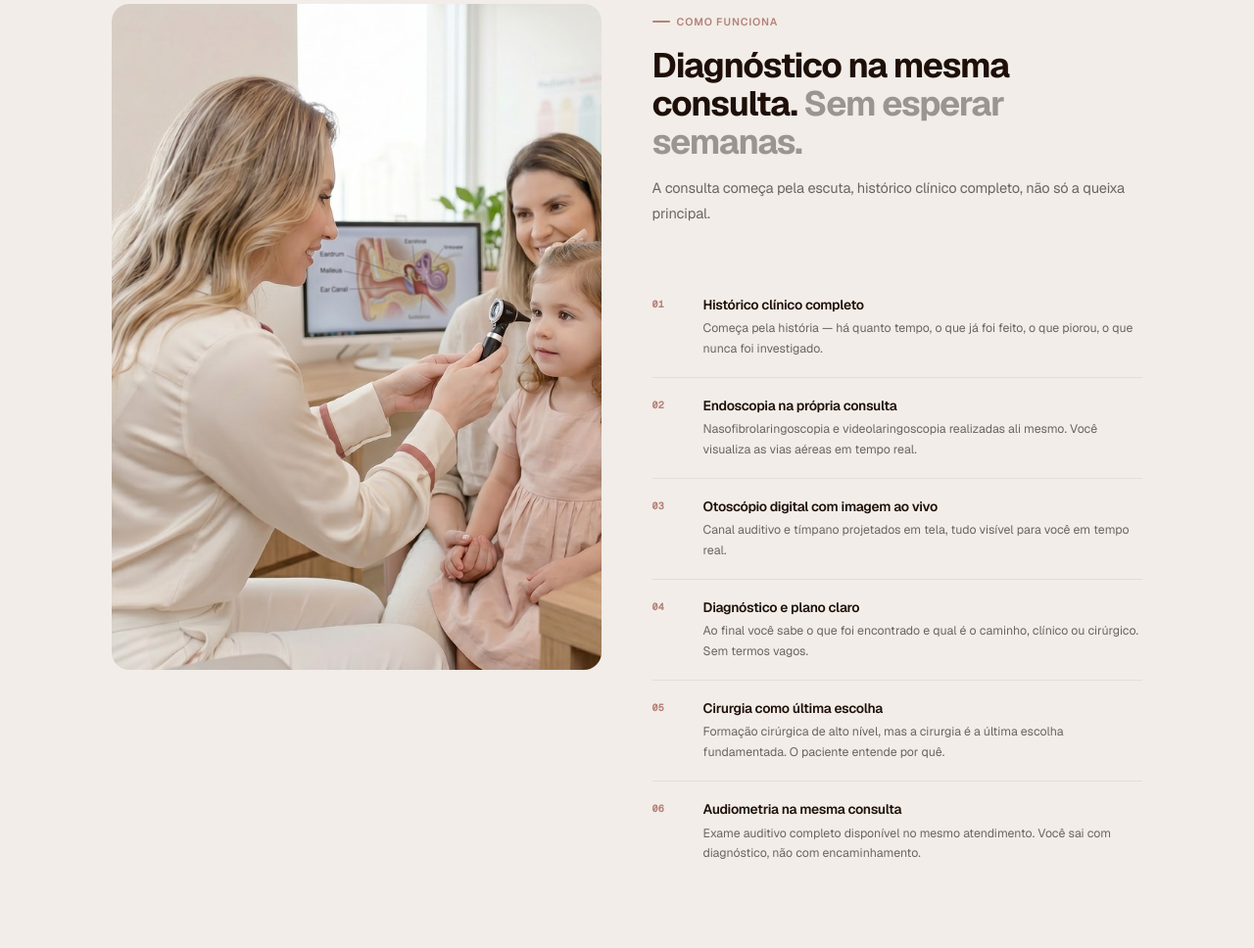
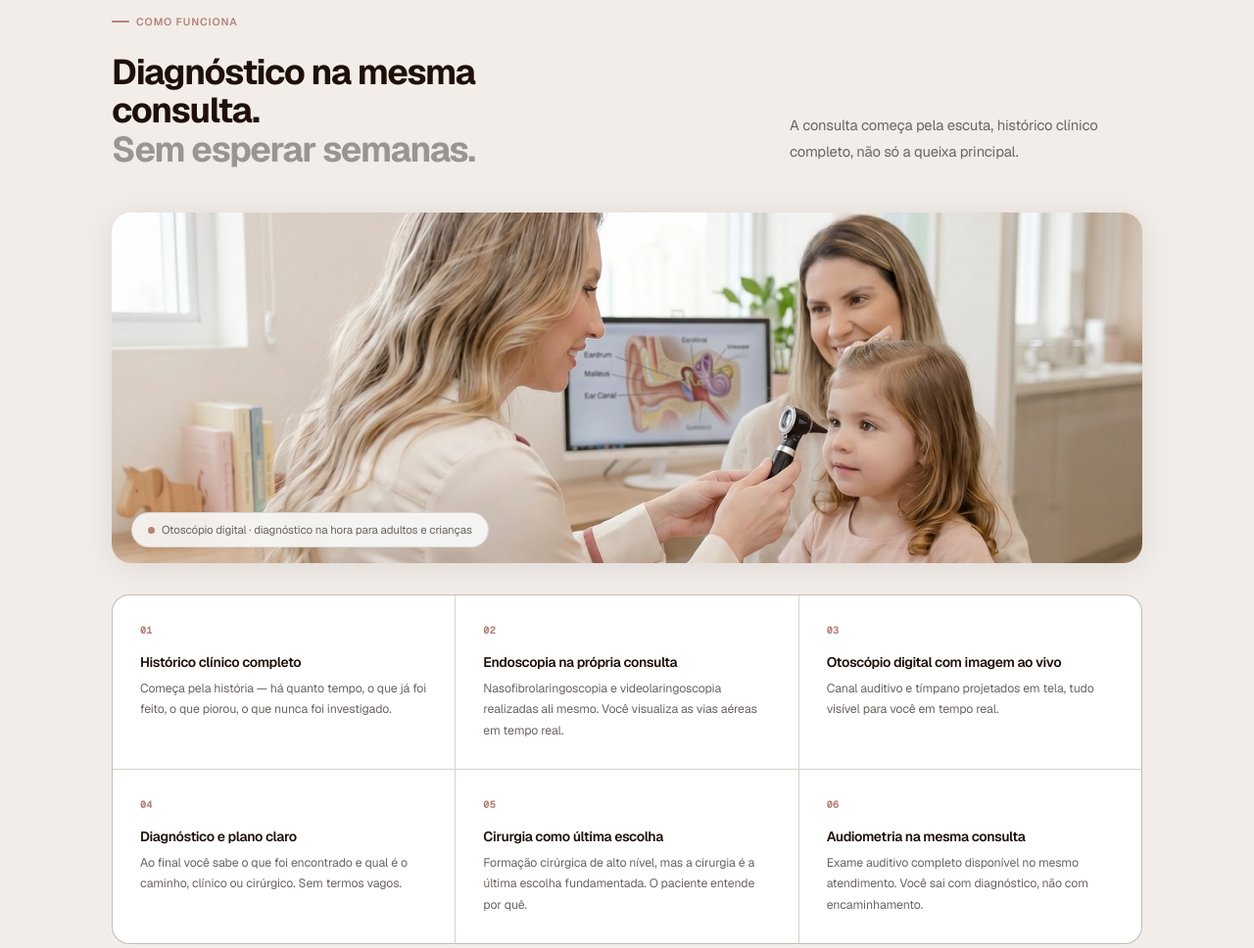
Before and after one commit to matheusmouraco/dragiu, a plain HTML site: page sobre.html in a window 1280 px wide. Shown: the part 1916-2884 px from the top of the page at 98% size. Drawn offline with nearby package versions, Linux system fonts and the light colour scheme.

Commit message:
Add files via upload

```diff
--- a/sobre.html
+++ b/sobre.html
@@ -75,26 +75,63 @@
 <!-- COMO FUNCIONA -->
 <section id="como-funciona" class="ip-cf">
   <div class="container">
-    <div class="ip-cf-grid">
-      <div class="ip-cf-foto rv">
-        <img src="svc-otoscopio.jpg" alt="Otoscópio digital com tela">
+
+    <!-- Header -->
+    <div class="cf-new-header">
+      <div class="cf-new-header-left rv">
+        <span class="tag">Como funciona</span>
+        <h2 class="s-title" style="margin:0.6rem 0 0">Diagnóstico na mesma consulta.<br><span class="dim">Sem esperar semanas.</span></h2>
       </div>
-      <div class="ip-cf-steps rv d1">
-        <div class="ip-cf-header">
-          <span class="tag">Como funciona</span>
-          <h2 class="s-title" style="margin:0.6rem 0 0.9rem">Diagnóstico na mesma consulta. <span class="dim">Sem esperar semanas.</span></h2>
-          <p class="s-lead" style="margin-bottom:1.75rem">A consulta começa pela escuta, histórico clínico completo, não só a queixa principal.</p>
-        </div>
-        <div class="ip-step"><span class="ip-step-n">01</span><div><h4>Histórico clínico completo</h4><p>Começa pela história — há quanto tempo, o que já foi feito, o que piorou, o que nunca foi investigado.</p></div></div>
-        <div class="ip-step"><span class="ip-step-n">02</span><div><h4>Endoscopia na própria consulta</h4><p>Nasofibrolaringoscopia e videolaringoscopia realizadas ali mesmo. Você visualiza as vias aéreas em tempo real.</p></div></div>
-        <div class="ip-step"><span class="ip-step-n">03</span><div><h4>Otoscópio digital com imagem ao vivo</h4><p>Canal auditivo e tímpano projetados em tela, tudo visível para você em tempo real.</p></div></div>
-        <div class="ip-step"><span class="ip-step-n">04</span><div><h4>Diagnóstico e plano claro</h4><p>Ao final você sabe o que foi encontrado e qual é o caminho, clínico ou cirúrgico. Sem termos vagos.</p></div></div>
-        <div class="ip-step"><span class="ip-step-n">05</span><div><h4>Cirurgia como última escolha</h4><p>Formação cirúrgica de alto nível, mas a cirurgia é a última escolha fundamentada. O paciente entende por quê.</p></div></div>
-        <div class="ip-step"><span class="ip-step-n">06</span><div><h4>Audiometria na mesma consulta</h4><p>Exame auditivo completo disponível no mesmo atendimento. Você sai com diagnóstico, não com encaminhamento.</p></div></div>
+      <p class="cf-new-header-right rv d1">A consulta começa pela escuta, histórico clínico completo, não só a queixa principal.</p>
+    </div>
+
+    <!-- Imagem full-width -->
+    <div class="cf-new-img rv d2">
+      <img src="svc-otoscopio.jpg" alt="Otoscópio digital com tela — Dra. Giuliana Graicer">
+      <div class="cf-new-img-badge">
+        <span class="cf-badge-dot"></span>Otoscópio digital · diagnóstico na hora para adultos e crianças
       </div>
     </div>
+
+    <!-- 6 cards em grid 2x3 -->
+    <div class="cf-new-grid">
+        <div class="cf-new-card rv">
+          <span class="cf-new-num">01</span>
+          <h4>Histórico clínico completo</h4>
+          <p>Começa pela história — há quanto tempo, o que já foi feito, o que piorou, o que nunca foi investigado.</p>
+        </div>
+        <div class="cf-new-card rv">
+          <span class="cf-new-num">02</span>
+          <h4>Endoscopia na própria consulta</h4>
+          <p>Nasofibrolaringoscopia e videolaringoscopia realizadas ali mesmo. Você visualiza as vias aéreas em tempo real.</p>
+        </div>
+        <div class="cf-new-card rv">
+          <span class="cf-new-num">03</span>
+          <h4>Otoscópio digital com imagem ao vivo</h4>
+          <p>Canal auditivo e tímpano projetados em tela, tudo visível para você em tempo real.</p>
+        </div>
+        <div class="cf-new-card rv">
+          <span class="cf-new-num">04</span>
+          <h4>Diagnóstico e plano claro</h4>
+          <p>Ao final você sabe o que foi encontrado e qual é o caminho, clínico ou cirúrgico. Sem termos vagos.</p>
+        </div>
+        <div class="cf-new-card rv">
+          <span class="cf-new-num">05</span>
+          <h4>Cirurgia como última escolha</h4>
+          <p>Formação cirúrgica de alto nível, mas a cirurgia é a última escolha fundamentada. O paciente entende por quê.</p>
+        </div>
+        <div class="cf-new-card rv">
+          <span class="cf-new-num">06</span>
+          <h4>Audiometria na mesma consulta</h4>
+          <p>Exame auditivo completo disponível no mesmo atendimento. Você sai com diagnóstico, não com encaminhamento.</p>
+        </div>
+    </div>
+
   </div>
 </section>
+
+
+<!-- 3 FOTOS -->
 
 <!-- 3 FOTOS -->
 <section class="ip-photos section-white">
--- a/style.css
+++ b/style.css
@@ -2484,3 +2484,91 @@ footer{background:var(--ink-2);padding:2.5rem 0;position:relative;z-index:1}
   .trat-hero-stats{gap:12px}
   .th-stat + .th-stat{padding-left:12px}
 }
+
+/* ── COMO FUNCIONA (SOBRE) — novo layout ── */
+.ip-cf{background:var(--sand-2);padding:clamp(4rem,6vw,5.5rem) 0}
+
+/* Header dois lados */
+.cf-new-header{
+  display:grid;grid-template-columns:1fr 1fr;
+  gap:clamp(2rem,4vw,4rem);
+  align-items:end;
+  margin-bottom:clamp(2rem,3.5vw,3rem);
+}
+.cf-new-header-right{
+  font-size:0.92rem;color:var(--muted);
+  line-height:1.8;letter-spacing:-0.01em;
+  max-width:360px;
+  justify-self:end;
+  padding-bottom:4px;
+}
+
+/* Imagem full-width arredondada */
+.cf-new-img{
+  position:relative;
+  border-radius:20px;
+  overflow:hidden;
+  margin-bottom:clamp(1.5rem,2.5vw,2.5rem);
+  box-shadow:0 4px 32px rgba(26,16,8,0.09);
+}
+.cf-new-img img{
+  width:100%;display:block;
+  height:clamp(220px,28vw,400px);
+  object-fit:cover;
+  object-position:center 35%;
+}
+.cf-new-img-badge{
+  position:absolute;bottom:16px;left:20px;
+  background:rgba(250,250,249,0.9);
+  backdrop-filter:blur(10px);
+  border:1px solid var(--border-2);
+  border-radius:100px;
+  padding:8px 16px;
+  font-size:0.72rem;color:var(--muted);
+  letter-spacing:-0.01em;
+  display:flex;align-items:center;gap:7px;
+}
+
+/* Grid 2x3 */
+.cf-new-grid{
+  display:grid;
+  grid-template-columns:repeat(3,1fr);
+  gap:1px;
+  background:var(--border-2);
+  border:1px solid var(--border-2);
+  border-radius:18px;
+  overflow:hidden;
+}
+.cf-new-card{
+  background:#fff;
+  padding:1.75rem;
+  transition:background 0.2s;
+}
+.cf-new-card:hover{background:var(--rose-faint)}
+.cf-new-num{
+  display:block;
+  font-family:'Geist Mono',monospace;
+  font-size:0.62rem;font-weight:600;
+  color:var(--rose);letter-spacing:0.04em;
+  margin-bottom:0.9rem;
+}
+.cf-new-card h4{
+  font-size:0.87rem;font-weight:600;
+  color:var(--ink);letter-spacing:-0.025em;
+  margin-bottom:0.5rem;line-height:1.3;
+}
+.cf-new-card p{
+  font-size:0.77rem;color:var(--muted);
+  line-height:1.75;letter-spacing:-0.01em;
+}
+
+@media(max-width:1024px){
+  .cf-new-header{grid-template-columns:1fr}
+  .cf-new-header-right{max-width:100%;justify-self:start}
+  .cf-new-grid{grid-template-columns:repeat(2,1fr)}
+}
+@media(max-width:640px){
+  .cf-new-grid{grid-template-columns:1fr}
+  .cf-new-img img{height:200px}
+  .cf-new-img-badge{font-size:0.65rem;padding:7px 12px}
+}
```
